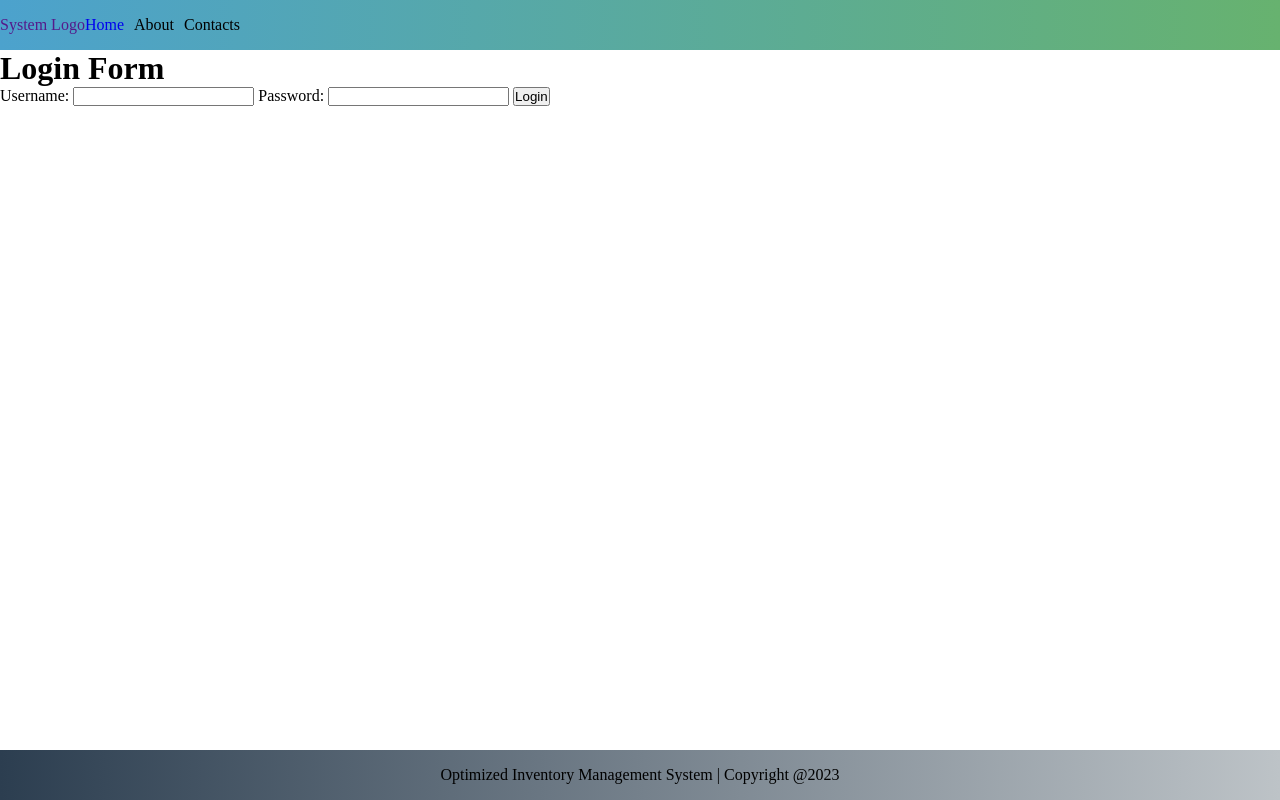
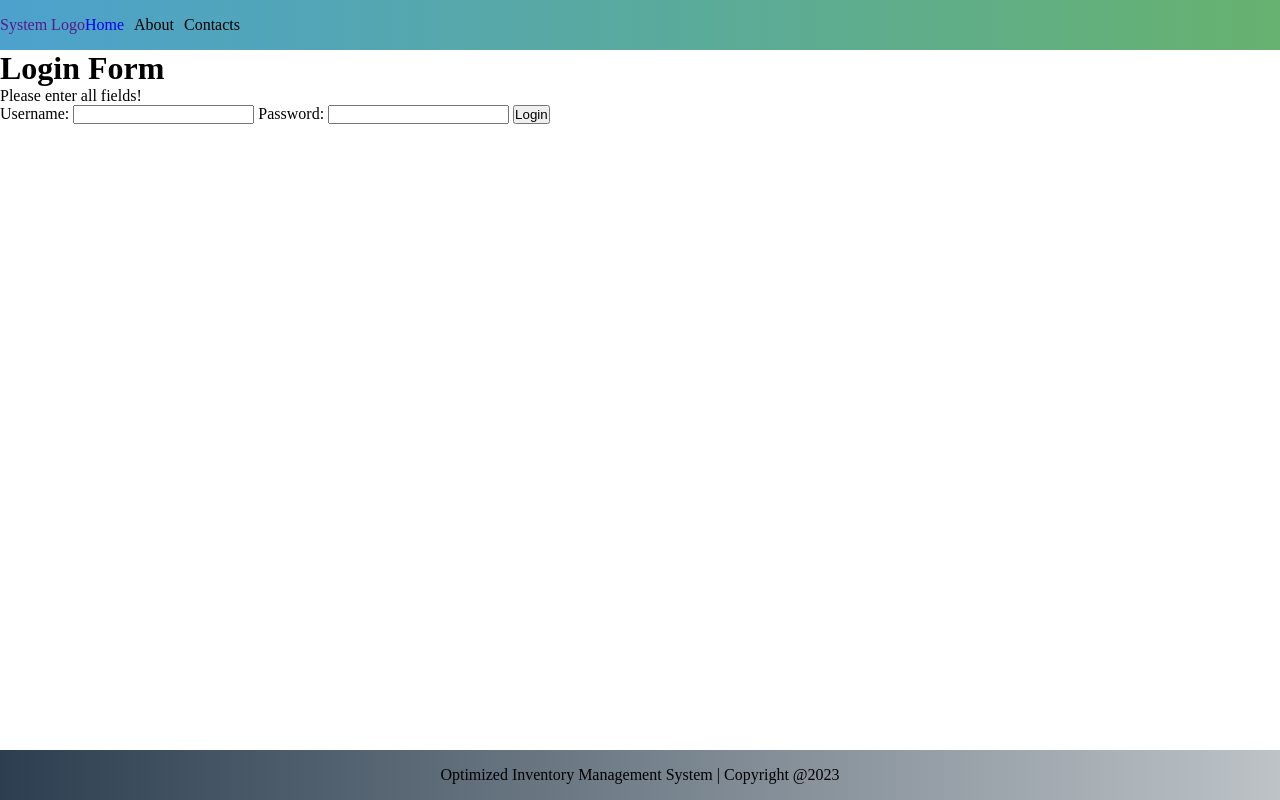
Before and after one commit to DanMarvin/OIMS, a plain HTML site: page login.html in a window 1280 px wide. Drawn offline with Linux system fonts and the light colour scheme.

Commit message:
modified line 21

```diff
--- a/login.html
+++ b/login.html
@@ -18,6 +18,7 @@
     </nav>
 
     <h1>Login Form</h1>
+    <p>Please enter all fields!</p>
     <form action="">
        Username:  <input type="text">
        Password: <input type="text">
```
